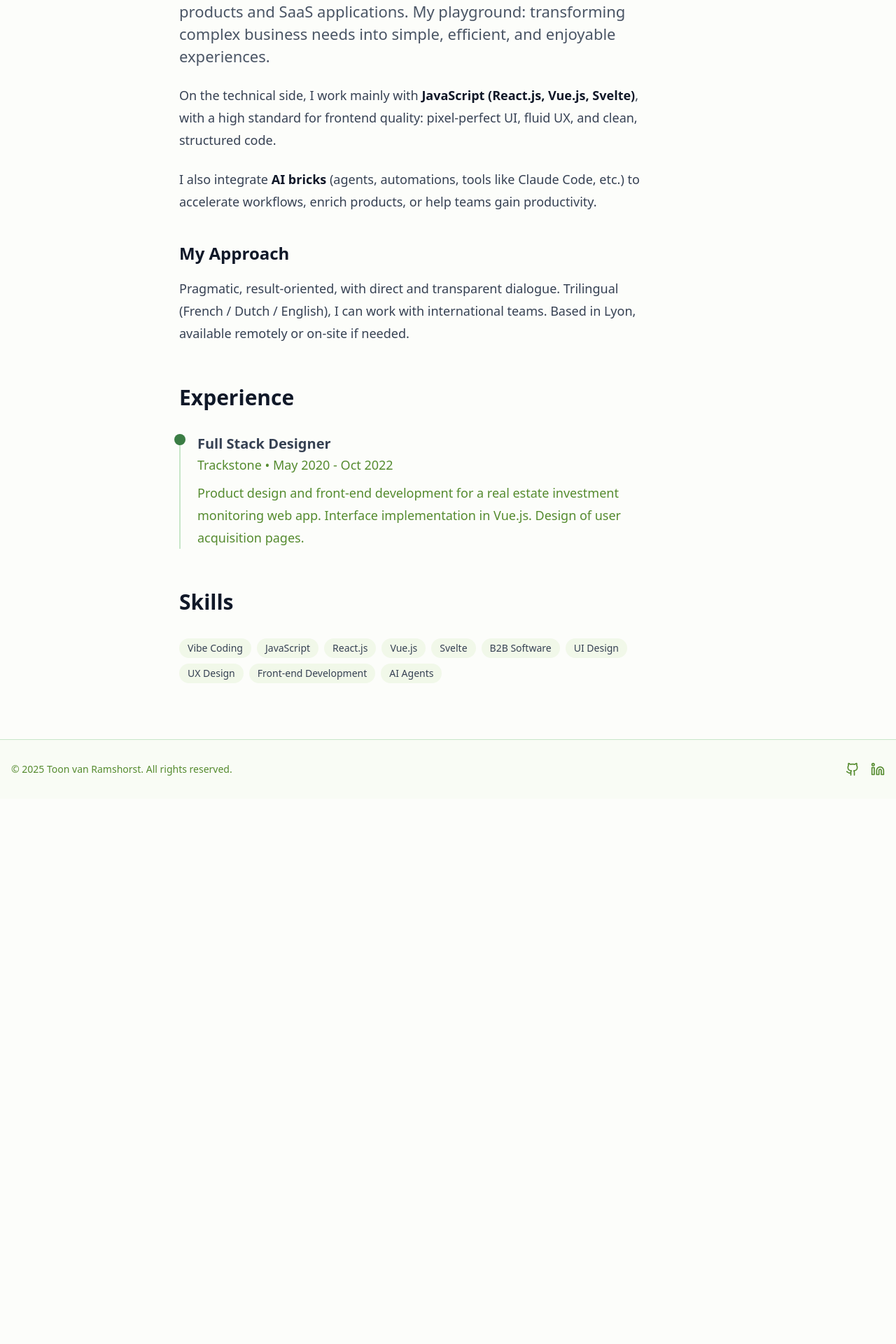
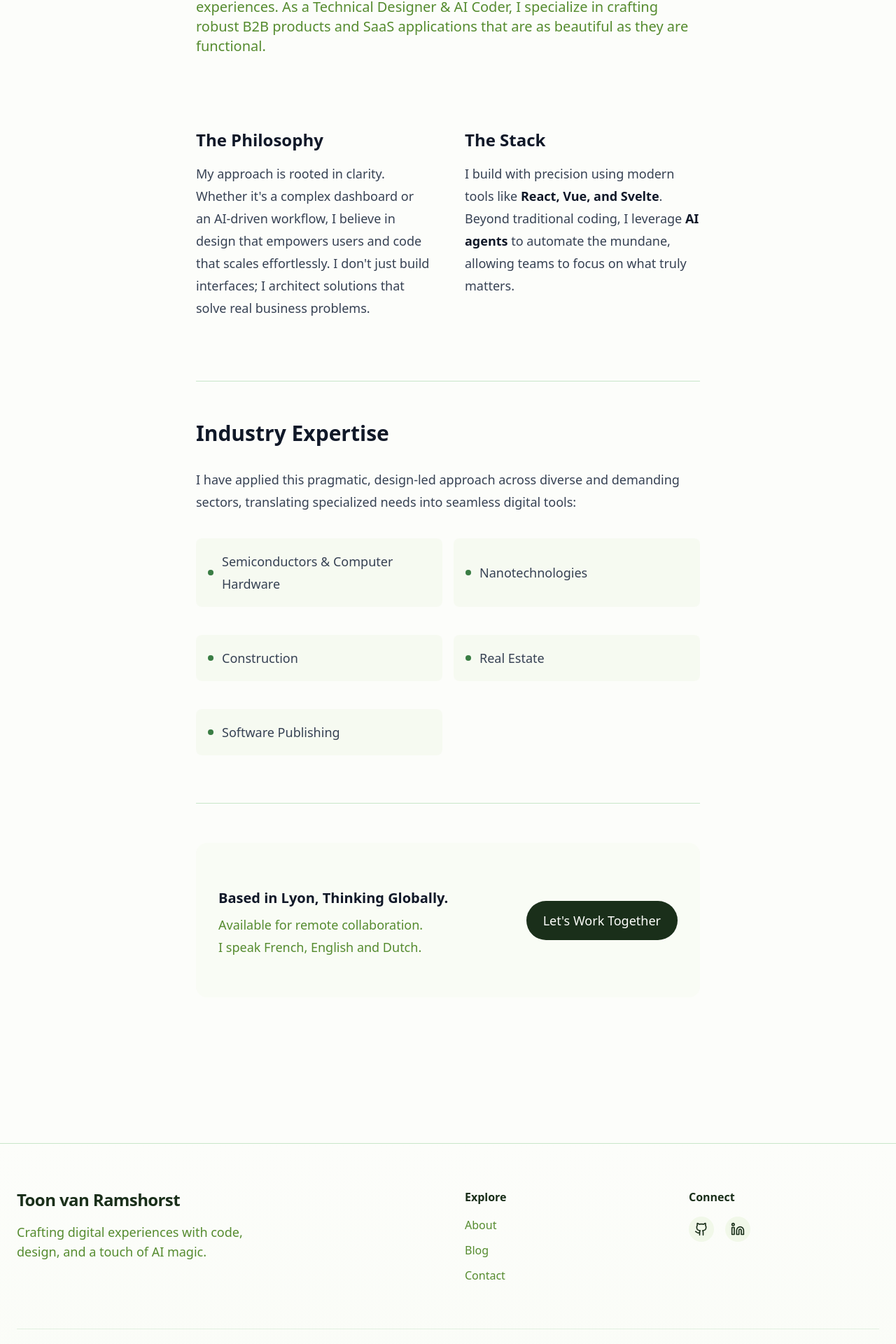
Before and after one commit to ramshorst/toon.vanramshor.st, a Next.js app: page /about in a window 1280 px wide. Shown: the part 249-2169 px from the top of the page at 70% size. Before the commit the page ends 1390 px from the top, so only its background shows below. Built offline with nearby package versions, Linux system fonts and the light colour scheme.

Commit message:
Finalize visual refinements, footer redesign, and deployment workflow

```diff
--- a/src/app/about/page.tsx
+++ b/src/app/about/page.tsx
@@ -7,48 +7,72 @@ export const metadata = {
 
 export default function AboutPage() {
     return (
-        <div className="max-w-3xl mx-auto py-12">
-            <h1 className="text-4xl font-bold mb-8">About Me</h1>
+        <div className="max-w-3xl mx-auto py-12 px-6">
+            <h1 className="text-5xl font-bold mb-6 tracking-tight">Designing the Future of Work.</h1>
 
-            <div className="prose prose-lg dark:prose-invert">
-                <p className="lead">
-                    I design and develop web interfaces with a focus on B2B products and SaaS applications. My playground: transforming complex business needs into simple, efficient, and enjoyable experiences.
+            <div className="prose prose-lg dark:prose-invert max-w-none">
+                <p className="lead text-xl text-muted-foreground mb-12">
+                    I bridge the gap between complex technical requirements and intuitive user experiences.
+                    As a Technical Designer & AI Coder, I specialize in crafting robust B2B products and SaaS applications that are as beautiful as they are functional.
                 </p>
 
-                <p>
-                    On the technical side, I work mainly with <strong>JavaScript (React.js, Vue.js, Svelte)</strong>, with a high standard for frontend quality: pixel-perfect UI, fluid UX, and clean, structured code.
-                </p>
-
-                <p>
-                    I also integrate <strong>AI bricks</strong> (agents, automations, tools like Claude Code, etc.) to accelerate workflows, enrich products, or help teams gain productivity.
-                </p>
-
-                <h3>My Approach</h3>
-                <p>
-                    Pragmatic, result-oriented, with direct and transparent dialogue. Trilingual (French / Dutch / English), I can work with international teams. Based in Lyon, available remotely or on-site if needed.
-                </p>
-
-                <h2>Experience</h2>
-                <div className="not-prose space-y-8">
-                    <div className="border-l-2 border-border pl-6 relative">
-                        <div className="absolute -left-[9px] top-0 h-4 w-4 rounded-full bg-primary" />
-                        <h3 className="text-xl font-bold">Full Stack Designer</h3>
-                        <div className="text-muted-foreground mb-2">Trackstone • May 2020 - Oct 2022</div>
-                        <p className="text-muted-foreground">
-                            Product design and front-end development for a real estate investment monitoring web app.
-                            Interface implementation in Vue.js. Design of user acquisition pages.
+                <div className="grid md:grid-cols-2 gap-12 my-16">
+                    <div>
+                        <h3 className="text-2xl font-semibold mb-4">The Philosophy</h3>
+                        <p>
+                            My approach is rooted in clarity. Whether it's a complex dashboard or an AI-driven workflow,
+                            I believe in design that empowers users and code that scales effortlessly.
+                            I don't just build interfaces; I architect solutions that solve real business problems.
                         </p>
                     </div>
-                    {/* Add more experience items if available */}
+                    <div>
+                        <h3 className="text-2xl font-semibold mb-4">The Stack</h3>
+                        <p>
+                            I build with precision using modern tools like <strong>React, Vue, and Svelte</strong>.
+                            Beyond traditional coding, I leverage <strong>AI agents</strong> to automate the mundane,
+                            allowing teams to focus on what truly matters.
+                        </p>
+                    </div>
                 </div>
 
-                <h2>Skills</h2>
-                <div className="not-prose flex flex-wrap gap-2">
-                    {["Vibe Coding", "JavaScript", "React.js", "Vue.js", "Svelte", "B2B Software", "UI Design", "UX Design", "Front-end Development", "AI Agents"].map((skill) => (
-                        <span key={skill} className="px-3 py-1 bg-muted rounded-full text-sm font-medium">
-                            {skill}
-                        </span>
+                <hr className="border-border my-12" />
+
+                <h2 className="text-3xl font-bold mb-8">Industry Expertise</h2>
+                <p className="mb-6">
+                    I have applied this pragmatic, design-led approach across diverse and demanding sectors, translating specialized needs into seamless digital tools:
+                </p>
+                <ul className="grid sm:grid-cols-2 gap-4 list-none pl-0">
+                    {[
+                        "Semiconductors & Computer Hardware",
+                        "Nanotechnologies",
+                        "Construction",
+                        "Real Estate",
+                        "Software Publishing"
+                    ].map((industry) => (
+                        <li key={industry} className="flex items-center gap-3 p-4 rounded-lg bg-muted/50 border border-transparent hover:border-border transition-colors">
+                            <span className="h-2 w-2 rounded-full bg-primary flex-shrink-0" />
+                            <span className="font-medium">{industry}</span>
+                        </li>
                     ))}
+                </ul>
+
+                <hr className="border-border my-12" />
+
+                <div className="flex flex-col sm:flex-row justify-between items-start sm:items-center gap-6 bg-muted/30 p-8 rounded-2xl">
+                    <div>
+                        <h3 className="text-xl font-bold mb-2">Based in Lyon, Thinking Globally.</h3>
+                        <p className="text-muted-foreground m-0">
+                            Available for remote collaboration. <br />I speak French, English and Dutch.
+                        </p>
+                    </div>
+                    <a
+                        href="https://calendly.com/ramshorst/30min"
+                        target="_blank"
+                        rel="noopener noreferrer"
+                        className="px-6 py-3 rounded-full bg-foreground text-background font-medium hover:opacity-90 transition-opacity whitespace-nowrap no-underline"
+                    >
+                        Let's Work Together
+                    </a>
                 </div>
             </div>
         </div>
--- a/src/app/layout.tsx
+++ b/src/app/layout.tsx
@@ -18,6 +18,13 @@ const geistMono = Geist_Mono({
 export const metadata: Metadata = {
   title: "Toon van Ramshorst",
   description: "Personal website and blog of Toon van Ramshorst",
+};
+
+export const viewport = {
+  themeColor: [
+    { media: "(prefers-color-scheme: light)", color: "#fcfbf7" }, // Matches light mode background
+    { media: "(prefers-color-scheme: dark)", color: "#050a05" },  // Matches dark mode background
+  ],
 };
 
 export default function RootLayout({
--- a/src/components/Footer.tsx
+++ b/src/components/Footer.tsx
@@ -3,22 +3,73 @@ import { Github, Linkedin, Twitter } from "lucide-react";
 
 export function Footer() {
     return (
-        <footer className="border-t border-border bg-muted/30">
-            <div className="container mx-auto px-4 py-8 flex flex-col md:flex-row items-center justify-between gap-4">
-                <div className="text-sm text-muted-foreground">
-                    © {new Date().getFullYear()} Toon van Ramshorst. All rights reserved.
+        <footer className="border-t border-border bg-gradient-to-b from-background to-muted/20 mt-32">
+            <div className="container mx-auto px-6 py-16">
+                <div className="grid md:grid-cols-4 gap-12 mb-16">
+                    <div className="col-span-2">
+                        <Link href="/" className="font-bold text-2xl tracking-tight mb-4 block">
+                            Toon van Ramshorst
+                        </Link>
+                        <p className="text-muted-foreground max-w-sm text-lg">
+                            Crafting digital experiences with code, design, and a touch of AI magic.
+                        </p>
                     </div>
 
-                <div className="flex items-center gap-4">
-                    <Link href="https://github.com/ramshorst" target="_blank" rel="noopener noreferrer" className="text-muted-foreground hover:text-primary transition-colors">
+                    <div>
+                        <h4 className="font-semibold mb-4">Explore</h4>
+                        <ul className="space-y-3">
+                            <li>
+                                <Link href="/about" className="text-muted-foreground hover:text-primary transition-colors">
+                                    About
+                                </Link>
+                            </li>
+                            <li>
+                                <Link href="/blog" className="text-muted-foreground hover:text-primary transition-colors">
+                                    Blog
+                                </Link>
+                            </li>
+                            <li>
+                                <Link href="https://calendly.com/ramshorst/30min" target="_blank" className="text-muted-foreground hover:text-primary transition-colors">
+                                    Contact
+                                </Link>
+                            </li>
+                        </ul>
+                    </div>
+
+                    <div>
+                        <h4 className="font-semibold mb-4">Connect</h4>
+                        <div className="flex gap-4">
+                            <Link
+                                href="https://github.com/ramshorst"
+                                target="_blank"
+                                rel="noopener noreferrer"
+                                className="p-2 bg-muted rounded-full hover:bg-primary hover:text-primary-foreground transition-all duration-300"
+                            >
                                 <Github className="h-5 w-5" />
                                 <span className="sr-only">GitHub</span>
                             </Link>
-                    <Link href="https://linkedin.com/in/toonvanramshorst" target="_blank" rel="noopener noreferrer" className="text-muted-foreground hover:text-primary transition-colors">
+                            <Link
+                                href="https://linkedin.com/in/toonvanramshorst"
+                                target="_blank"
+                                rel="noopener noreferrer"
+                                className="p-2 bg-muted rounded-full hover:bg-primary hover:text-primary-foreground transition-all duration-300"
+                            >
                                 <Linkedin className="h-5 w-5" />
                                 <span className="sr-only">LinkedIn</span>
                             </Link>
-                    {/* Add more social links as needed */}
+                        </div>
+                    </div>
+                </div>
+
+                <div className="pt-8 border-t border-border/50 flex flex-col md:flex-row items-center justify-between gap-4 text-sm text-muted-foreground">
+                    <div>
+                        © {new Date().getFullYear()} Toon van Ramshorst.
+                    </div>
+                    <div className="flex items-center gap-2">
+                        <span>Designed & Built with</span>
+                        <span className="text-red-500 animate-pulse">❤</span>
+                        <span>and AI</span>
+                    </div>
                 </div>
             </div>
         </footer>
--- a/src/components/Hero.tsx
+++ b/src/components/Hero.tsx
@@ -53,12 +53,17 @@ export function Hero() {
                 initial={{ opacity: 0, x: 20 }}
                 animate={{ opacity: 1, x: 0 }}
                 transition={{ duration: 0.5, delay: 0.6 }}
-                className="flex-1 max-w-md"
+                className="flex-1 max-w-md relative"
             >
                 <img
                     src="/toon_cartoon.png"
                     alt="Cartoon version of Toon"
-                    className="w-full h-auto drop-shadow-2xl"
+                    className="w-full h-auto drop-shadow-2xl dark:hidden"
+                />
+                <img
+                    src="/toon_cartoon_dark.png"
+                    alt="Cartoon version of Toon (Night Mode)"
+                    className="w-full h-auto drop-shadow-2xl hidden dark:block"
                 />
             </motion.div>
         </section>
```
Also changed, not shown: public/toon_cartoon_dark.png (added), 1 other file (tests, documents, lock files or other folders). Lines whose indentation alone changed are shown as unchanged.
